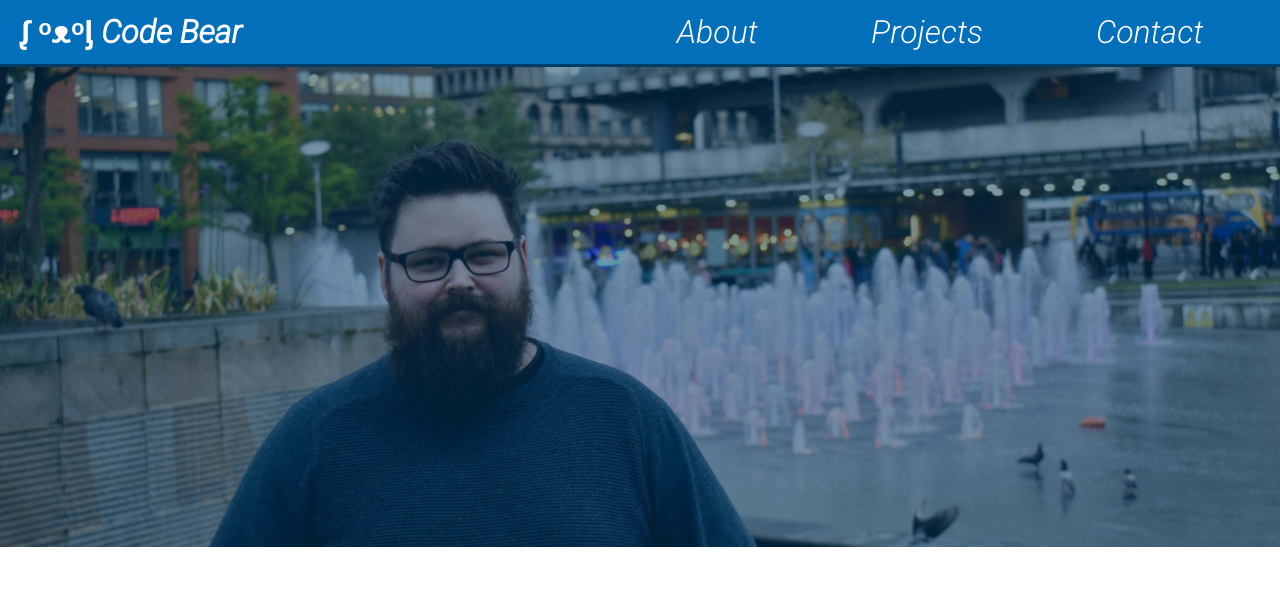
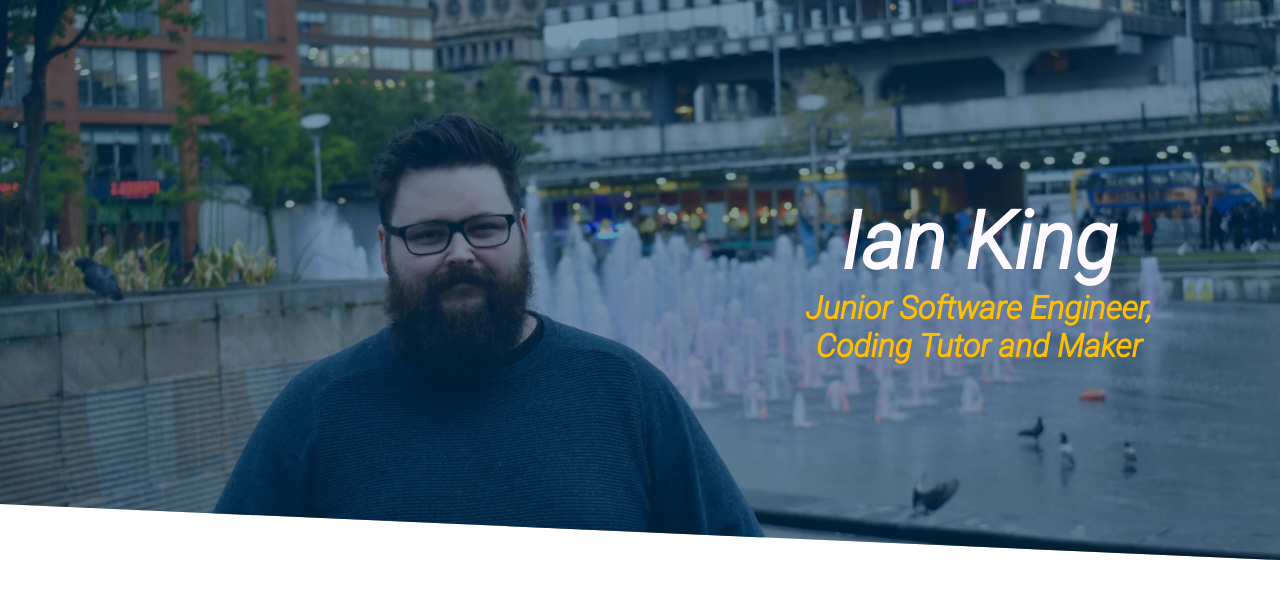
Before and after one commit to ian-antking/ian-antking.github.io, a React (Create React App) app: page /#/ in a window 1280 px wide. Shown: the top 598 px of the page. Built offline with nearby package versions, Linux system fonts and the light colour scheme.

Commit message:
remove nav and redesign hero image

```diff
--- a/src/App.js
+++ b/src/App.js
@@ -3,7 +3,6 @@ import { Switch, Route } from 'react-router-dom';
 import styled, { ThemeProvider } from 'styled-components';
 import GlobalStyle from './styles/global';
 import themes from './themes';
-import Nav from './components/Nav';
 import Hero from './components/Hero';
 
 const AppContainer = styled.div`
@@ -18,7 +17,6 @@ function App() {
     <ThemeProvider theme={themes[theme]}>
       <AppContainer className="App">
         <GlobalStyle />
-        <Nav />
         <Switch>
           <Route path="/about" component={() => <h1>About</h1>} />
           <Route path="/projects" component={() => <h1>Projects</h1>} />
--- a/src/components/Hero.js
+++ b/src/components/Hero.js
@@ -8,16 +8,47 @@ const HeroImage = styled.div`
       ${(props) => props.theme.shadow}80
     ),
     url(${image});
-  height: 60vh;
+  height: 70vh;
   background-position: center;
   background-repeat: no-repeat;
   background-size: cover;
   position: relative;
+  display: flex;
+  flex-direction: column;
+  justify-content: center;
+  align-items: flex-end;
+
+  clip-path: polygon(0 0, 100% 0, 100% 100%, 0 90%);
+`;
+
+const Title = styled.h1`
+  margin: 0;
+  color: ${(props) => props.theme.light};
+  font-size: 5em;
+`;
+
+const SubTitle = styled.h2`
+  margin: 0;
+  font-size: 2em;
+  color: ${(props) => props.theme.highLight};
+`;
+
+const TitleBox = styled.div`
+  margin: 10vw;
 `;
 
 const Hero = () => (
   <>
-    <HeroImage />
+    <HeroImage>
+      <TitleBox>
+        <Title>Ian King</Title>
+        <SubTitle>
+          Junior Software Engineer,
+          <br />
+          Coding Tutor and Maker
+        </SubTitle>
+      </TitleBox>
+    </HeroImage>
   </>
 );
 
```
